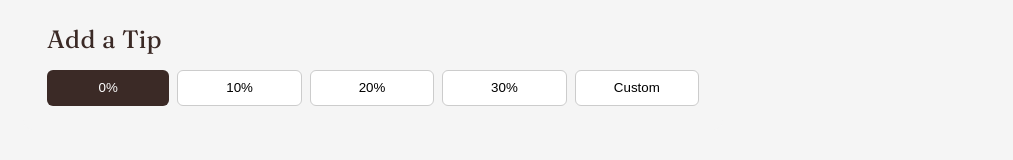
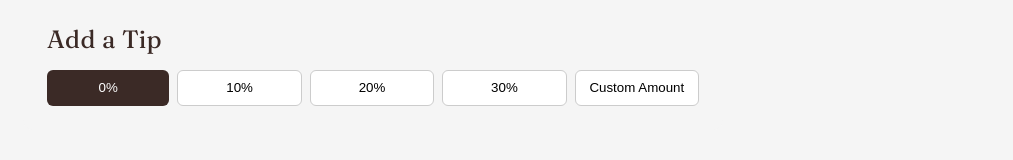
Before and after one commit to Isioma2002/SunBakedPastries, a React (Vite) app: page /checkout in a window 1280 px wide. Shown: the part 790-950 px from the top of the page, without its empty margins (267-1280 px from the left). Built offline with nearby package versions, Linux system fonts and the light colour scheme.

Commit message:
tip amount change from % to $

```diff
--- a/src/pages/Checkout.jsx
+++ b/src/pages/Checkout.jsx
@@ -10,17 +10,21 @@ export default function Checkout({ cart }) {
   const [orderPlaced, setOrderPlaced] = useState(false);
   const [orderId, setOrderId] = useState("");
 
-  // 🧮 base total
+  // 🧮 Base total
   const subtotal = cart.reduce((sum, item) => sum + item.price, 0);
 
-  // 🎯 tip calculation
-  const tipPercent = tip === "custom" ? Number(customTip || 0) : tip;
-  const tipAmount = subtotal * (tipPercent / 100);
+  // 🎯 Tip calculation
+  // If "custom" is selected, use the exact dollar amount entered.
+  // Otherwise, calculate based on percentage.
+  const tipAmount =
+    tip === "custom"
+      ? Number(customTip || 0)
+      : subtotal * (tip / 100);
 
   const finalTotal = subtotal + tipAmount;
 
   const handlePlaceOrder = () => {
-  // basic validation
+    // Basic validation
     if (!name || !phone || (method === "delivery" && !address)) {
       alert("Please fill all required fields");
       return;
@@ -35,6 +39,7 @@ export default function Checkout({ cart }) {
     setOrderPlaced(true);
   };
 
+  // ✅ Order Confirmation Screen
   if (orderPlaced) {
     return (
       <section className="checkout-page">
@@ -49,9 +54,16 @@ if (orderPlaced) {
           </p>
 
           <div className="payment-details">
-          <p><strong>Email: </strong>sunbakedpastry@gmail.com</p>
-          <p><strong>Amount: </strong>${finalTotal.toFixed(2)}</p>
-          <p><strong>Order ID: </strong>{orderId}</p>
+            <p>
+              <strong>Email: </strong>sunbakedpastry@gmail.com
+            </p>
+            <p>
+              <strong>Amount: </strong>${finalTotal.toFixed(2)}
+            </p>
+            <p>
+              <strong>Order ID: </strong>
+              {orderId}
+            </p>
           </div>
 
           <hr />
@@ -71,6 +83,7 @@ if (orderPlaced) {
       {/* 🚚 Pickup or Delivery */}
       <div className="checkout-card">
         <h2>Order Method</h2>
+
         <div className="method-options">
           <button
             className={method === "pickup" ? "active" : ""}
@@ -135,14 +148,16 @@ if (orderPlaced) {
             className={tip === "custom" ? "active" : ""}
             onClick={() => setTip("custom")}
           >
-            Custom
+            Custom Amount
           </button>
         </div>
 
         {tip === "custom" && (
           <input
             type="number"
-            placeholder="Enter %"
+            min="0"
+            step="0.01"
+            placeholder="Enter tip amount ($)"
             value={customTip}
             onChange={(e) => setCustomTip(e.target.value)}
           />
@@ -155,7 +170,12 @@ if (orderPlaced) {
         <p>Tip: ${tipAmount.toFixed(2)}</p>
         <h2>Total: ${finalTotal.toFixed(2)}</h2>
 
-        <button className="place-order-btn" onClick={handlePlaceOrder}>Place Order</button>
+        <button
+          className="place-order-btn"
+          onClick={handlePlaceOrder}
+        >
+          Place Order
+        </button>
       </div>
     </section>
   );
```
Lines whose indentation alone changed are shown as unchanged.
